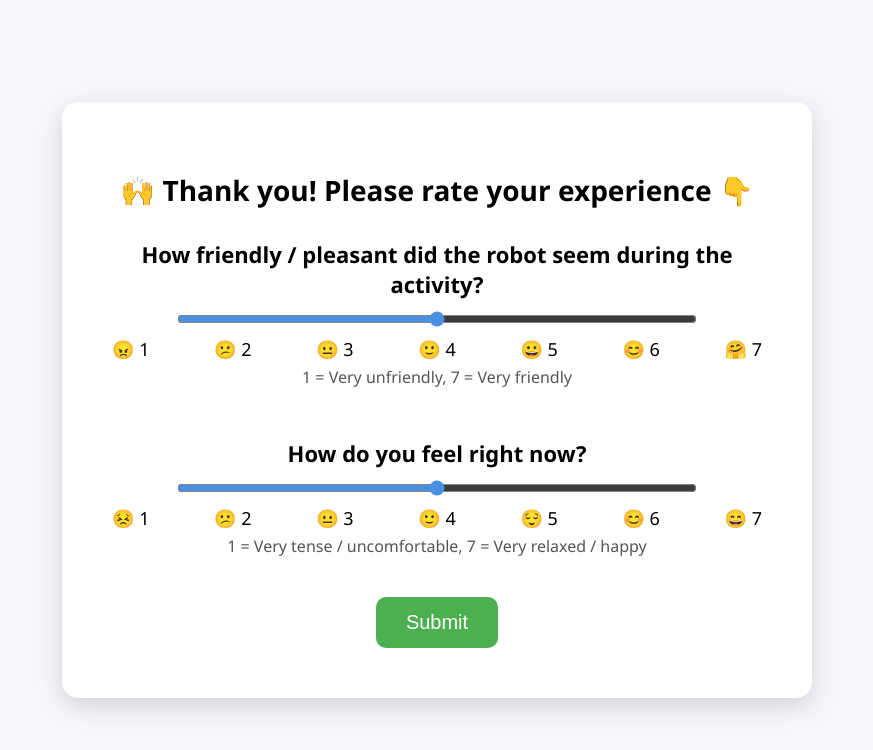
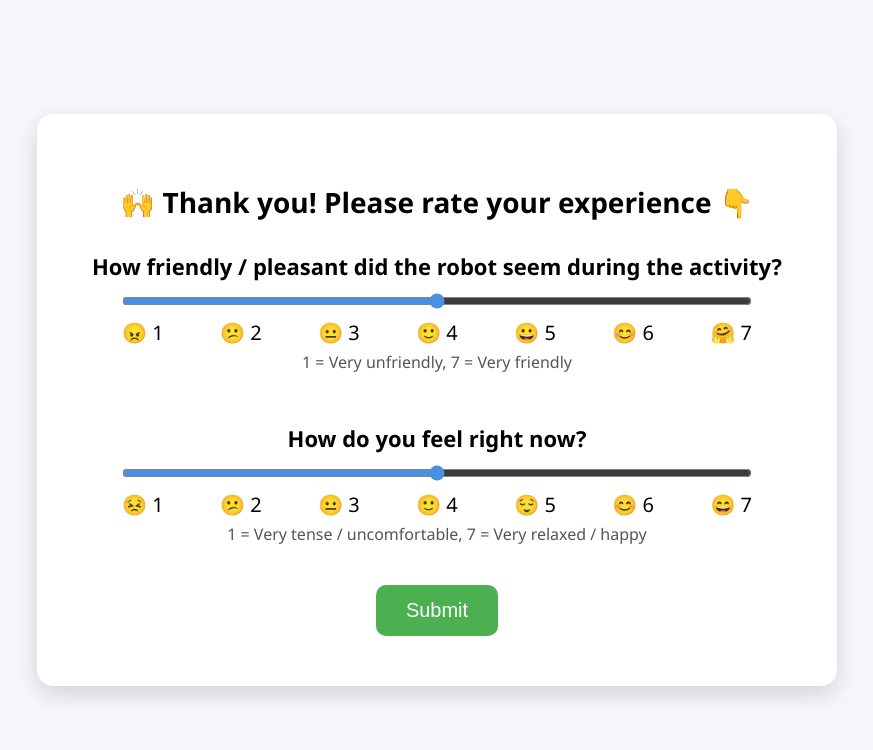
Before and after one commit to cri-rondoni/activities-webapp, a React (Vite) app: page /walk in a window 1280 px wide. Both pictures are taken after a click on the button "✅ Completed". Shown: the top 750 px of the page, without its empty margins (203-1076 px from the left). Built offline with nearby package versions, Linux system fonts and the light colour scheme.

Commit message:
add publisher on ros

```diff
--- a/src/components/Rating.jsx
+++ b/src/components/Rating.jsx
@@ -5,13 +5,13 @@ export default function Rating({ activity }) {
   const [relaxation, setRelaxation] = useState(4);
   const [submitted, setSubmitted] = useState(false);
 
-  const ROBOT_IP = "<ROBOT_IP>"; // e.g., 192.168.1.42
-  const ROBOT_URL = `http://${ROBOT_IP}:5000/activity_done`;
+  // 👇 Change this with the robot or PC IP running ROS + Flask
+  const ROBOT_IP = "192.168.xx.xx";
+  const ROBOT_URL = `http://${ROBOT_IP}:5000/rating_feedback`;
 
-  // Send data to robot when user submits
   const handleSubmit = async () => {
     try {
-      await fetch(ROBOT_URL, {
+      const res = await fetch(ROBOT_URL, {
         method: "POST",
         headers: { "Content-Type": "application/json" },
         body: JSON.stringify({
@@ -20,9 +20,15 @@ export default function Rating({ activity }) {
           relaxation: relaxation,
         }),
       });
+
+      if (res.ok) {
+        console.log("✅ Feedback sent successfully");
         setSubmitted(true);
+      } else {
+        console.error("⚠️ Error sending feedback:", res.status);
+      }
     } catch (err) {
-      console.error("Error sending data:", err);
+      console.error("🚨 Network error:", err);
     }
   };
 
@@ -62,7 +68,7 @@ export default function Rating({ activity }) {
           background: "#fff",
           borderRadius: "16px",
           padding: "50px",
-          width: "650px",
+          width: "700px",
           textAlign: "center",
           boxShadow: "0 8px 25px rgba(0,0,0,0.15)",
         }}
@@ -71,28 +77,41 @@ export default function Rating({ activity }) {
           🙌 Thank you! Please rate your experience 👇
         </h1>
 
-        {/* --- Likeability (Godspeed S3) --- */}
+        {/* --- Likeability (Robot perception) --- */}
         <div style={{ marginBottom: "50px" }}>
           <h2 style={{ fontSize: "22px", marginBottom: "10px" }}>
             How friendly / pleasant did the robot seem during the activity?
           </h2>
 
+          <div
+            style={{
+              width: "90%",
+              margin: "0 auto",
+              display: "flex",
+              flexDirection: "column",
+              alignItems: "center",
+            }}
+          >
             <input
               type="range"
               min="1"
               max="7"
               value={likeability}
               onChange={(e) => setLikeability(parseInt(e.target.value))}
-            style={{ width: "80%", accentColor: "#4a90e2" }}
+              style={{
+                width: "100%",
+                accentColor: "#4a90e2",
+              }}
             />
 
-          {/* Likert scale labels */}
+            {/* Scale with emojis */}
             <div
               style={{
                 display: "flex",
                 justifyContent: "space-between",
-              marginTop: "5px",
-              fontSize: "18px",
+                width: "100%",
+                marginTop: "8px",
+                fontSize: "20px",
               }}
             >
               <span>😠 1</span>
@@ -102,6 +121,7 @@ export default function Rating({ activity }) {
               <span>😀 5</span>
               <span>😊 6</span>
               <span>🤗 7</span>
+            </div>
           </div>
 
           <p style={{ fontSize: "16px", color: "#555", marginTop: "5px" }}>
@@ -115,22 +135,35 @@ export default function Rating({ activity }) {
             How do you feel right now?
           </h2>
 
+          <div
+            style={{
+              width: "90%",
+              margin: "0 auto",
+              display: "flex",
+              flexDirection: "column",
+              alignItems: "center",
+            }}
+          >
             <input
               type="range"
               min="1"
               max="7"
               value={relaxation}
               onChange={(e) => setRelaxation(parseInt(e.target.value))}
-            style={{ width: "80%", accentColor: "#4a90e2" }}
+              style={{
+                width: "100%",
+                accentColor: "#4a90e2",
+              }}
             />
 
-          {/* Likert scale labels */}
+            {/* Scale with emojis */}
             <div
               style={{
                 display: "flex",
                 justifyContent: "space-between",
-              marginTop: "5px",
-              fontSize: "18px",
+                width: "100%",
+                marginTop: "8px",
+                fontSize: "20px",
               }}
             >
               <span>😣 1</span>
@@ -140,6 +173,7 @@ export default function Rating({ activity }) {
               <span>😌 5</span>
               <span>😊 6</span>
               <span>😄 7</span>
+            </div>
           </div>
 
           <p style={{ fontSize: "16px", color: "#555", marginTop: "5px" }}>
```
Lines whose indentation alone changed are shown as unchanged.
